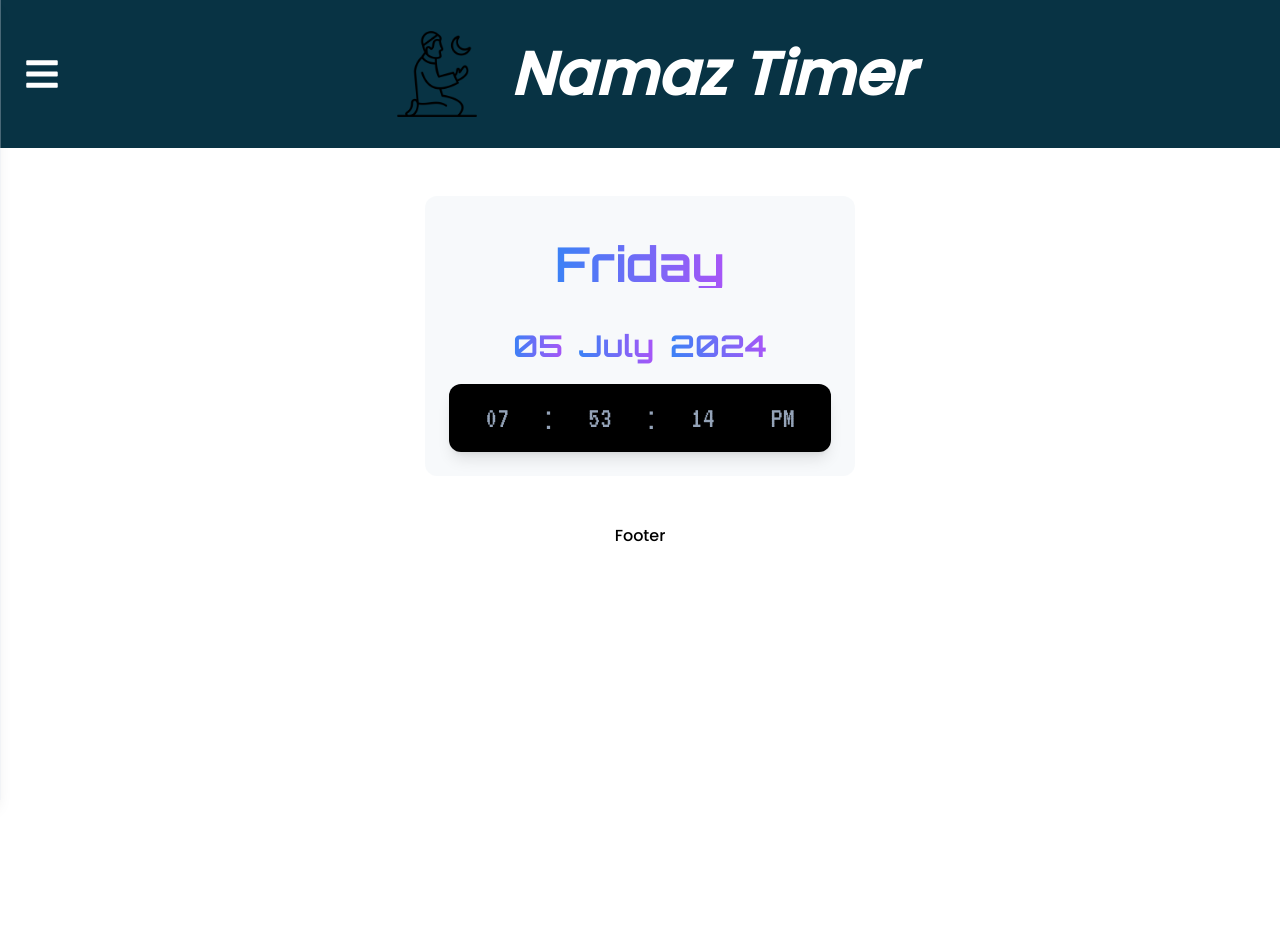
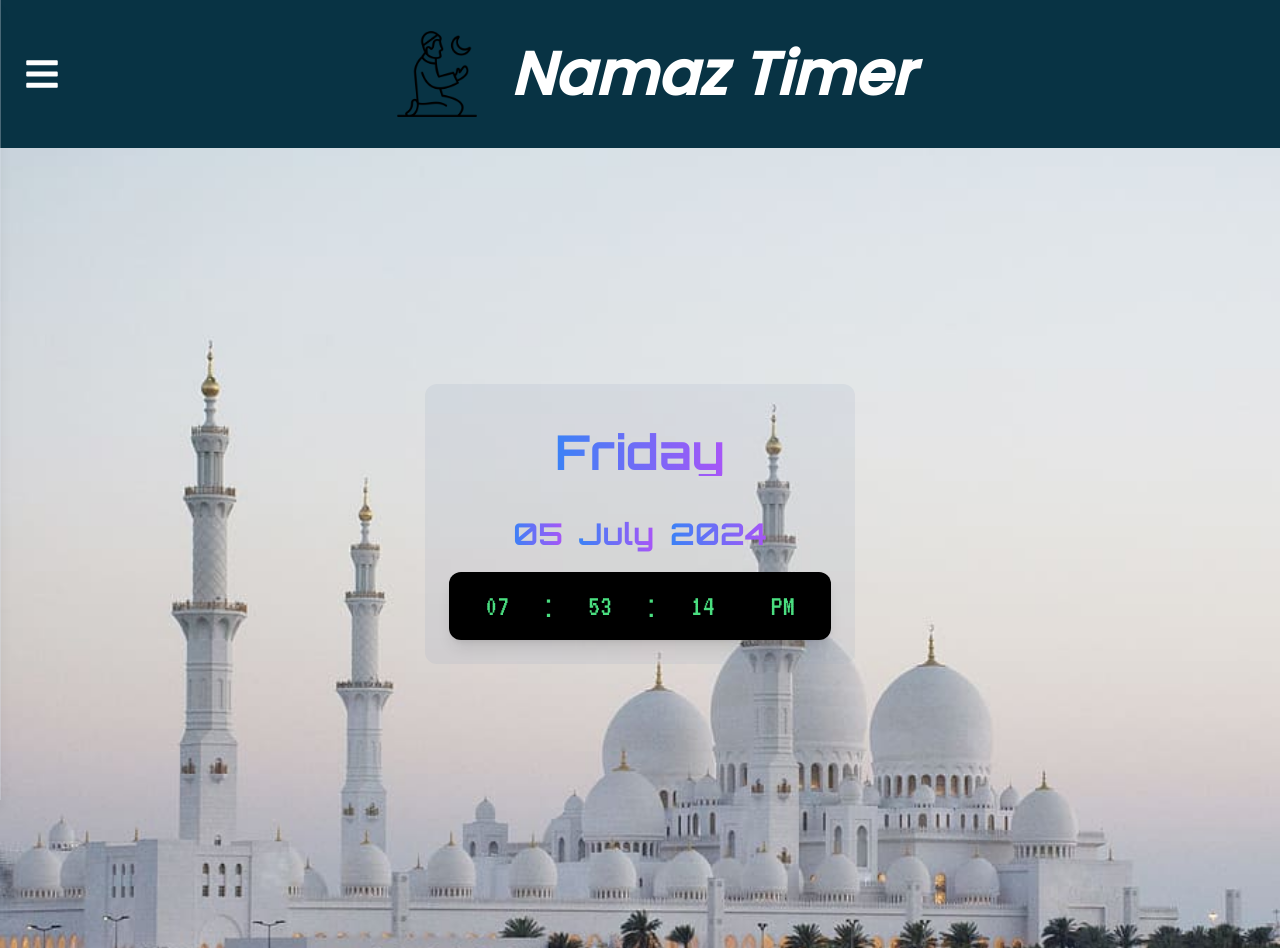
Before and after one commit to sheikhmahmudulhasanshium/namaz-timer, a Next.js app: page / in a window 1280 px wide. Before the commit the page ends 800 px from the top, so only its background shows below. Built offline with nearby package versions, Linux system fonts and the light colour scheme.

Commit message:
background Image added

```diff
--- a/app/components/Body.tsx
+++ b/app/components/Body.tsx
@@ -2,8 +2,8 @@ import Clock from "./Clock";
 
 const Body = () => {
     return (
-        <div className="flex justify-center items-center flex-col mb-12">
-            <div className="bg-slate-300 bg-opacity-15 rounded-xl flex">
+        <div className="flex justify-center items-center flex-col mb-12  " >
+            <div className="bg-slate-400 dark:bg-cyan-900 bg-opacity-15 dark:bg-opacity-35 rounded-xl flex">
                 <Clock/>
             </div>
         </div>
--- a/app/components/Clock.tsx
+++ b/app/components/Clock.tsx
@@ -37,14 +37,14 @@ const Clock = () => {
     return (
         <div className="font-orbitron py-6 mx-6">
             <div className="flex justify-center space-x-4 py-5 text-5xl font-bold">
-                <p className="bg-gradient-to-r from-blue-500 to-purple-500 text-transparent bg-clip-text">{day}</p>
+                <p className="bg-gradient-to-r from-blue-500 to-purple-500 dark:from-blue-950 dark:to-green-500 text-transparent bg-clip-text">{day}</p>
             </div>
             <div className="flex justify-center space-x-4 py-5 text-3xl font-bold">
-                <p className="bg-gradient-to-r from-blue-500 to-purple-500 text-transparent bg-clip-text">{dayOfMonth}</p>
-                <p className="bg-gradient-to-r from-blue-500 to-purple-500 text-transparent bg-clip-text">{month}</p>
-                <p className="bg-gradient-to-r from-blue-500 to-purple-500 text-transparent bg-clip-text">{year}</p>
+                <p className="bg-gradient-to-r from-blue-500 to-purple-500 dark:from-blue-950 dark:to-green-500 text-transparent bg-clip-text">{dayOfMonth}</p>
+                <p className="bg-gradient-to-r from-blue-500 to-purple-500 dark:from-blue-950 dark:to-green-500 text-transparent bg-clip-text">{month}</p>
+                <p className="bg-gradient-to-r from-blue-500 to-purple-500 dark:from-blue-950 dark:to-green-500 text-transparent bg-clip-text">{year}</p>
             </div>
-            <div className="bg-black text-slate-400 flex p-4 rounded-xl space-x-4 justify-center shadow-lg w-full">
+            <div className="bg-black text-green-400 flex p-4 rounded-xl space-x-4 justify-center shadow-lg w-full">
                 <div className="flex flex-col items-center justify-center w-16">
                     <p className="text-3xl font-digital">{hours.toString().padStart(2, '0')}</p>
                 </div>
--- a/app/components/Footer.tsx
+++ b/app/components/Footer.tsx
@@ -1,6 +1,6 @@
 const Footer = () => {
     return (
-        <div>Footer</div>
+        <div className="">Footer</div>
 
      );
 }
--- a/app/components/Header.tsx
+++ b/app/components/Header.tsx
@@ -8,7 +8,7 @@ interface HeaderProps {
 
 const Header: React.FC<HeaderProps> = ({ toggleSidebar }) => {
     return (
-        <div className="flex justify-between items-center py-6 font-semibold font-sans bg-cyan-950 text-white italic w-full mb-12">
+        <div className="flex justify-between items-center py-6 font-semibold font-sans bg-cyan-950 text-white italic w-full ">
             <div className="flex items-center">
                 <button
                     className="text-2xl p-2 focus:outline-none"
--- a/app/globals.css
+++ b/app/globals.css
@@ -13,6 +13,5 @@ body,
   @font-face {
     font-family: 'Orbitron','Digital';
     font-weight: 400;
-
    }
 }
--- a/app/page.tsx
+++ b/app/page.tsx
@@ -1,7 +1,6 @@
 "use client"
 import React, { useState } from 'react';
 import Body from "./components/Body";
-import Footer from "./components/Footer";
 import Header from "./components/Header";
 import Sidebar from "./components/Sidebar";
 
@@ -12,12 +11,14 @@ export default function Home() {
         setIsSidebarOpen(!isSidebarOpen);
     };
 
+
     return (
         <div className="flex justify-between items-center flex-col min-w-max">
             <Header toggleSidebar={toggleSidebar} />
             <Sidebar isOpen={isSidebarOpen} toggleSidebar={toggleSidebar} />
-            <Body />
-            <Footer />
+            <div className='bg-cover bg-center w-full  dark:bg-darkImage bg-lightImage h-screen flex justify-center items-center'>
+                <Body />
+            </div>
         </div>
     );
 }
--- a/tailwind.config.ts
+++ b/tailwind.config.ts
@@ -14,8 +14,9 @@ const config: Config = {
     },
     extend: {
       backgroundImage: {
-        "gradient-radial": "radial-gradient(var(--tw-gradient-stops))",
-        "gradient-conic": "conic-gradient(from 180deg at 50% 50%, var(--tw-gradient-stops))",
+        'darkImage': "url('../public/mosque-2.jpg')",
+        'lightImage': "url('../public/mosque-1.jpg')",
+
       },
     },
   },
```
Also changed, not shown: public/mosque-1.jpg (renamed from public/mosque-abu-dhabi-grand-muslim.jpg), public/mosque-2.jpg (renamed from public/sheikh-zayed-grand-mosque-abu-dhabi-wallpaper-preview.jpg).
